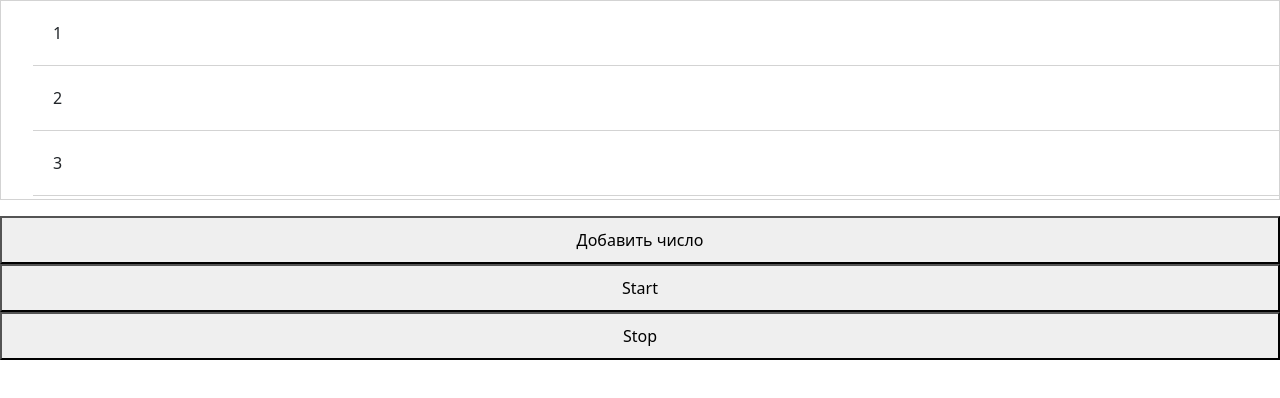
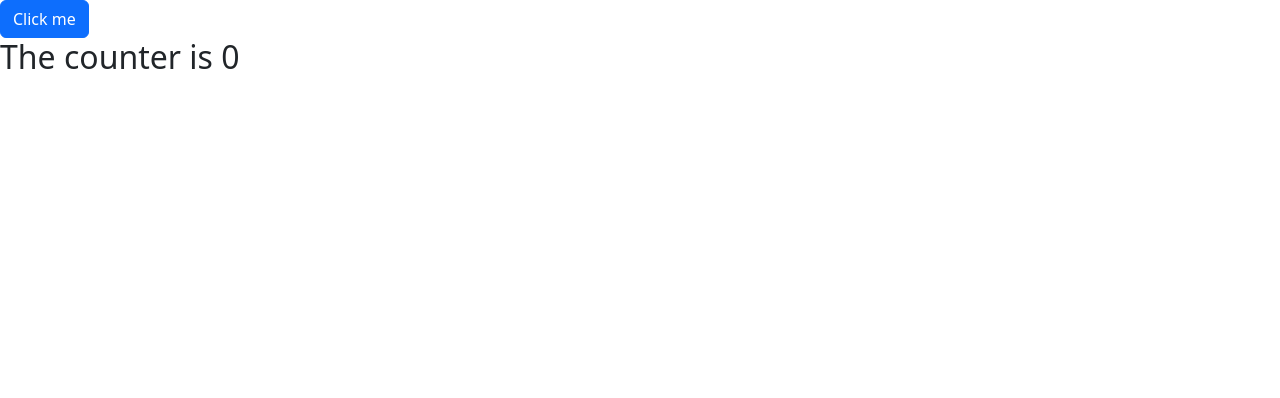
Before and after one commit to Turalinov/react-examples, a React (Create React App) app: page / in a window 1280 px wide. Shown: the top 398 px of the page. Built offline with nearby package versions, Linux system fonts and the light colour scheme.

Commit message:
update render props example

```diff
--- a/src/App.js
+++ b/src/App.js
@@ -43,8 +43,8 @@ import './App.css';
 // import CitiesSlider from './component/slider/CitiesSlider';
 
 
-// import CounterAdditional from './component/counter/CounterAdditional';
-// import Message from './component/message/Message';
+import CounterAdditional from './component/counter/CounterAdditional';
+import Message from './component/message/Message'; // render props
 
 
 // import Calendar from './component/calendar/Calendar';
@@ -80,8 +80,8 @@ import Slider from './component/hooks/slider/Slider.js'
 
 //useRef
 // import Form from './component/form/Form';
-import Increment from './component/hooks/useRefExample/Increment';
-import Timer from './component/hooks/useRefExample/Timer';
+// import Increment from './component/hooks/useRefExample/Increment';
+// import Timer from './component/hooks/useRefExample/Timer';
 
 const App = () => {
 
@@ -121,12 +121,12 @@ const App = () => {
       {/* <Form/> */}
 
       {/* <Increment/> */}
-      <Timer/>
+      {/* <Timer/> */}
 
 
-      {/* <CounterAdditional render={counter => (
+      <CounterAdditional render={counter => (
         <Message counter={counter}/>
-      )} /> */}
+      )} />
 
       {/* <SplitPane
           left={<WelcomeDialog/>}
--- a/src/component/counter/CounterAdditional.js
+++ b/src/component/counter/CounterAdditional.js
@@ -1,31 +1,31 @@
-import {Component} from 'react';
+import{Component} from 'react';
+class CounterAdditional extends Component{
 
-
-
-class CounterAdditional extends Component {
   state = {
     counter: 0
   }
 
   changeCounter = () => {
     this.setState(({counter}) => ({
-      counter: counter + 1
-    }))
+        counter: counter + 1
+      })
+    )
   }
 
-  render () {
+  render() {
     return (
       <>
         <button
           className={'btn btn-primary'}
           onClick={this.changeCounter}
         >
-          ClickMe
+          Click me
         </button>
         {this.props.render(this.state.counter)}
       </>
     )
   }
+
 }
 
 export default CounterAdditional;
```
